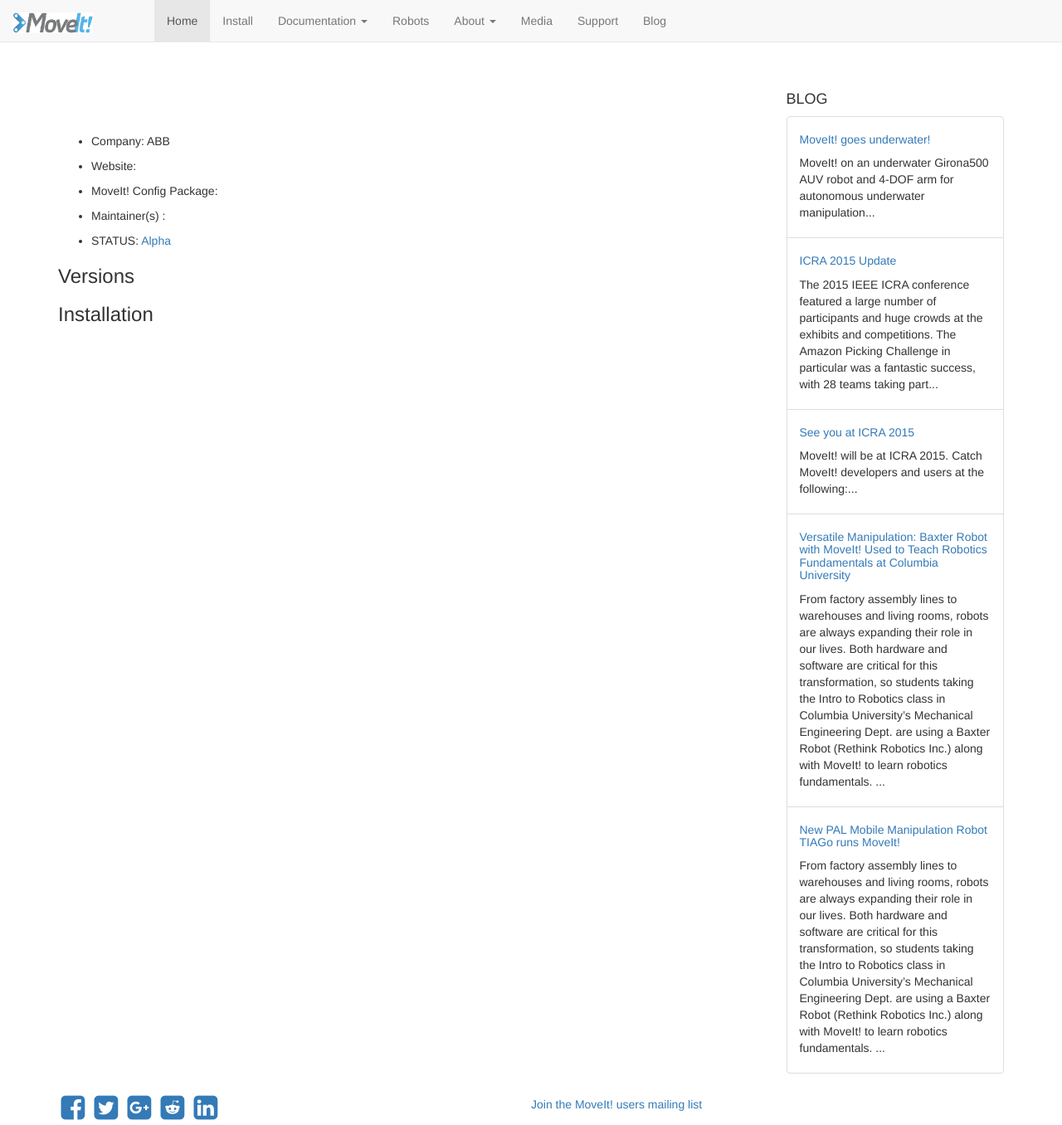
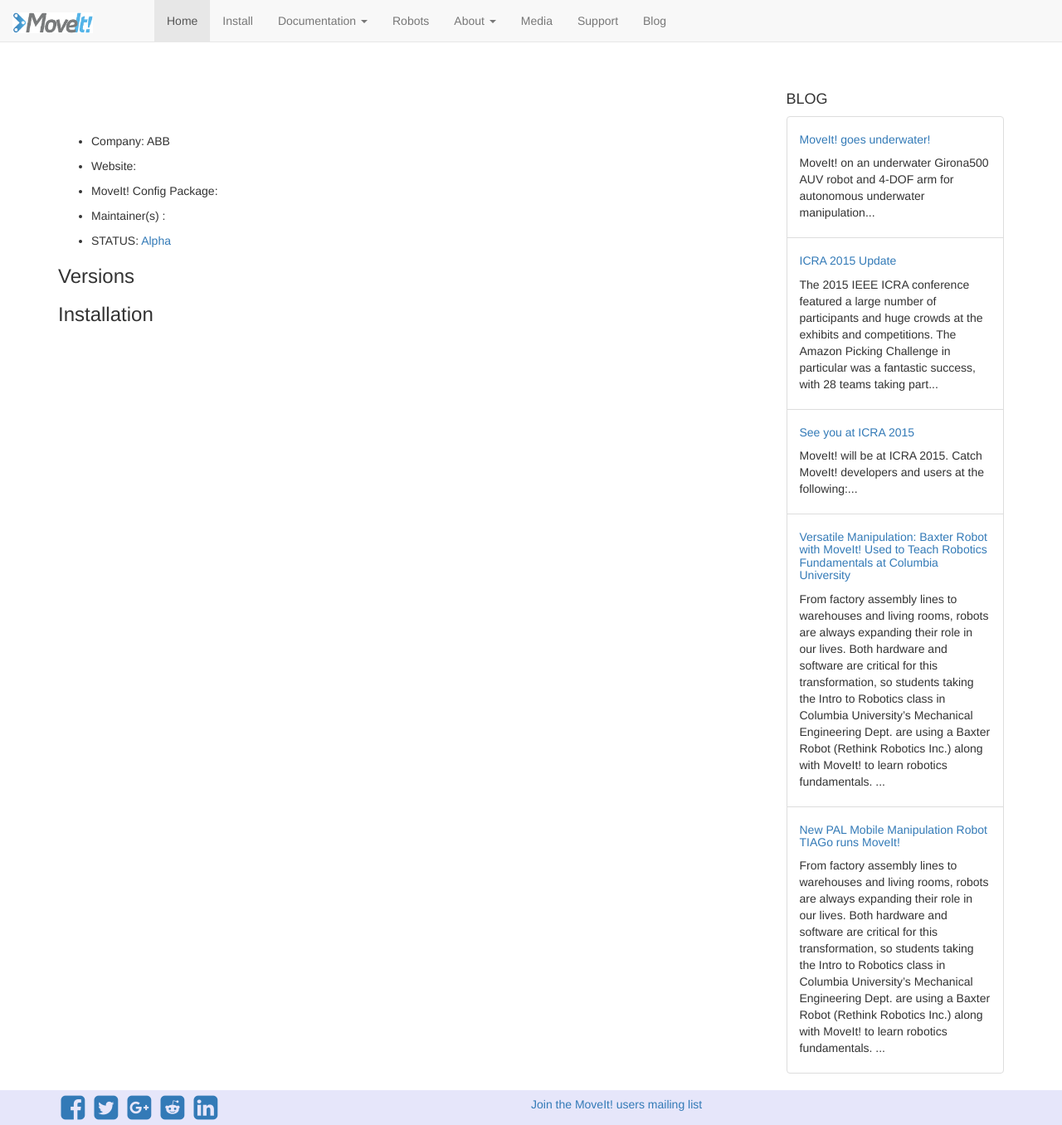
Before and after one commit to julienking/moveit.ros.org, a Jekyll site: the page built from abb-irb-2400/index.markdown, in a window 1280 px wide and 1356 px high. Shown: the whole window at 83% size. Built offline with Jekyll 4.4.1, drawn with Linux system fonts in a browser that asks for light colours; nearby versions of some CDN libraries.

Commit message:
footer color added

```diff
--- a/assets/css/style.css
+++ b/assets/css/style.css
@@ -31,6 +31,6 @@
      color: #f39c12;
  }
 
- .brand-logo{
-     width: 62%;
+ footer {
+     background: lavender;
  }
```
Also changed, not shown: 1 other file.
